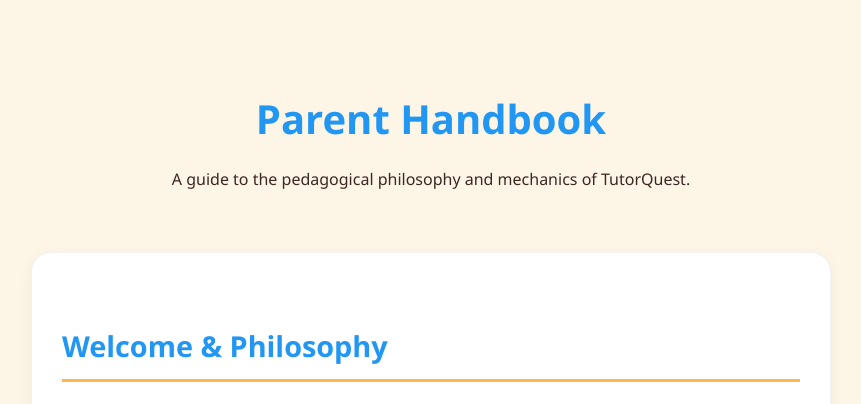
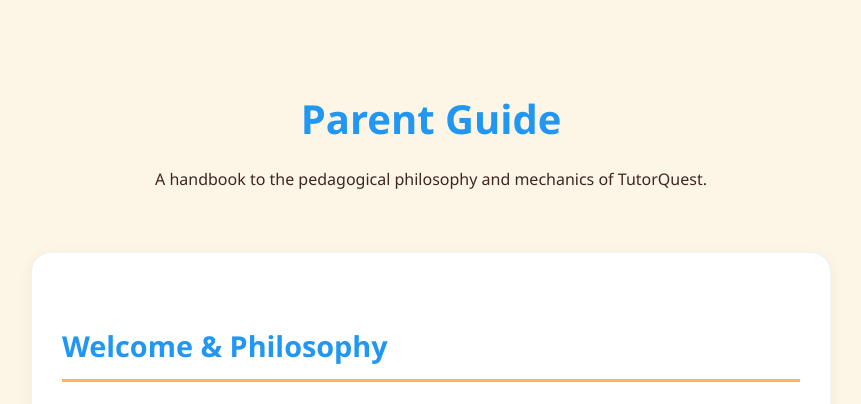
Before and after one commit to fluflatuet/tutorquest-privacypolicy, a plain HTML site: page manual.html in a window 1280 px wide. Shown: the top 404 px of the page, without its empty margins (209-1070 px from the left). Drawn offline with Linux system fonts and the light colour scheme.

Commit message:
title of manual changed

```diff
--- a/manual.html
+++ b/manual.html
@@ -3,7 +3,7 @@
 <head>
     <meta charset="UTF-8">
     <meta name="viewport" content="width=device-width, initial-scale=1.0">
-    <title>TutorQuest - Parent Handbook</title>
+    <title>TutorQuest - Parent Guide</title>
     <style>
         :root {
             --bg-color: #FDF5E6;
@@ -169,8 +169,8 @@
 <body>
 
     <header>
-        <h1>Parent Handbook</h1>
-        <p>A guide to the pedagogical philosophy and mechanics of TutorQuest.</p>
+        <h1>Parent Guide</h1>
+        <p>A handbook to the pedagogical philosophy and mechanics of TutorQuest.</p>
     </header>
 
     <div class="container">
```
